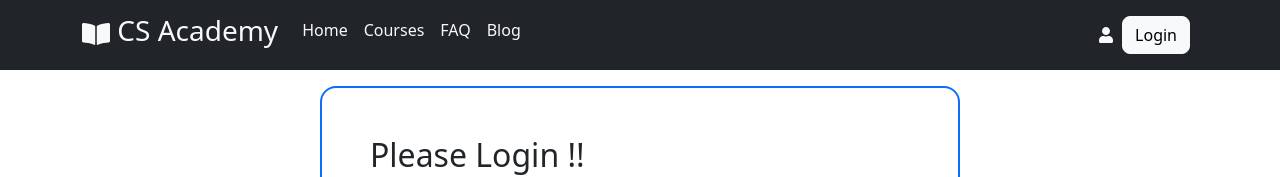
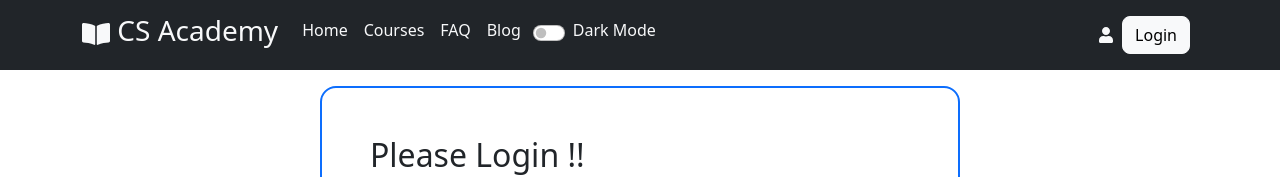
Before and after one commit to Mohammed-Ibrahim-15/cs-academy-client, a React (Create React App) app: page /login in a window 1280 px wide. Shown: the top 177 px of the page. Built offline with nearby package versions, Linux system fonts and the light colour scheme; no server answers.

Commit message:
dark mode toggle button added

```diff
--- a/src/component/Header/Header.js
+++ b/src/component/Header/Header.js
@@ -35,6 +35,10 @@ const Header = () => {
                         <Nav.Link> <Link style={{ textDecoration: 'none' }} className='text-light' to='/courses'><h6>Courses</h6></Link> </Nav.Link>
                         <Nav.Link > <Link style={{ textDecoration: 'none' }} className='text-light' to='/FAQ'><h6>FAQ</h6></Link> </Nav.Link>
                         <Nav.Link > <Link style={{ textDecoration: 'none' }} className='text-light' to='/blog'><h6>Blog</h6></Link> </Nav.Link>
+                        <div className="ms-1 mt-2 form-check form-switch">
+                            <input className="form-check-input" type="checkbox" role="switch" id="flexSwitchCheckDefault" />
+                            <h6 className="form-check-label text-light" for="flexSwitchCheckDefault">Dark Mode</h6>
+                        </div>
 
                     </Nav>
                     <Nav>
@@ -72,6 +76,7 @@ const Header = () => {
 
                                 }
                             </>
+
                         </Link> </Nav.Link>
 
 
```
